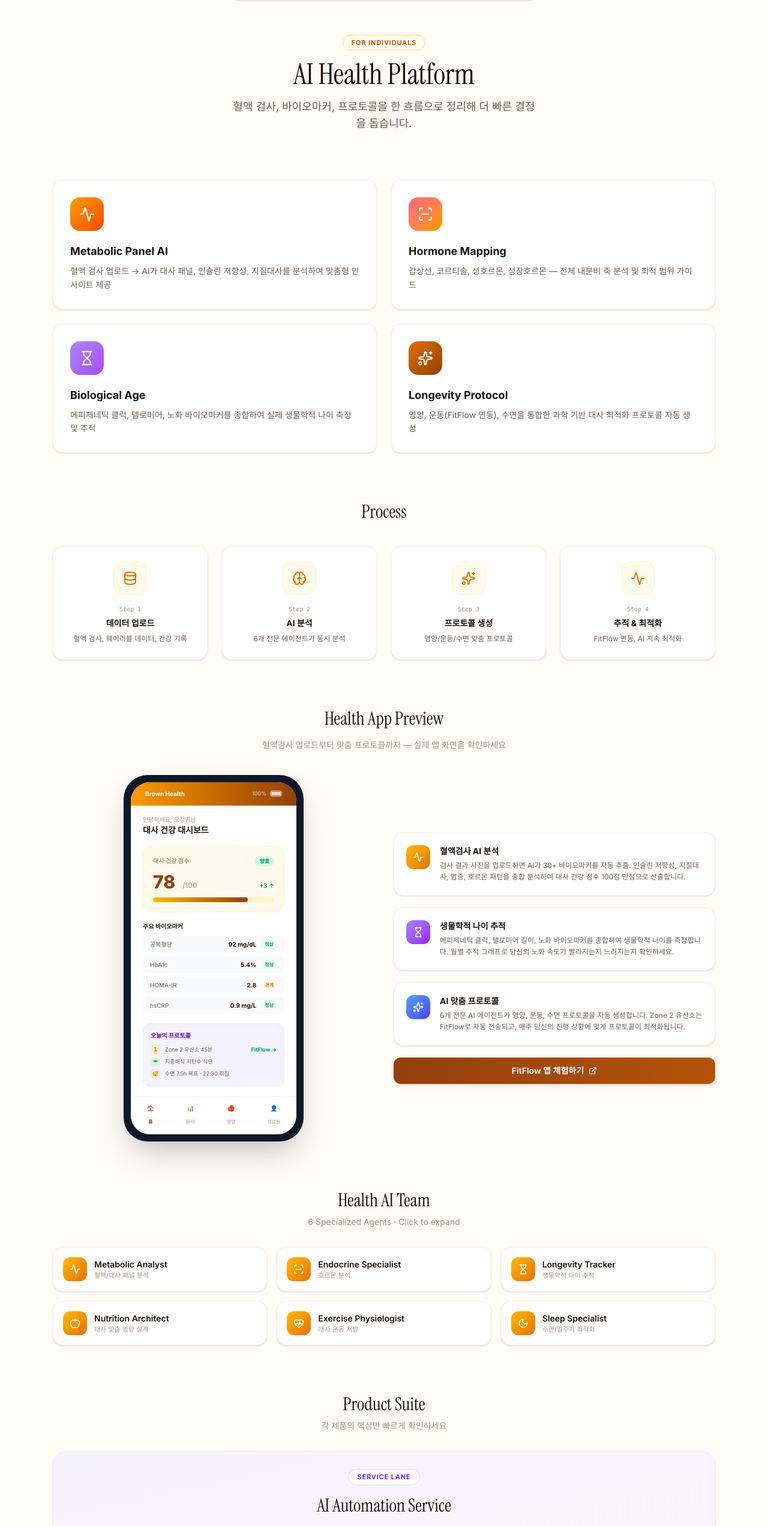
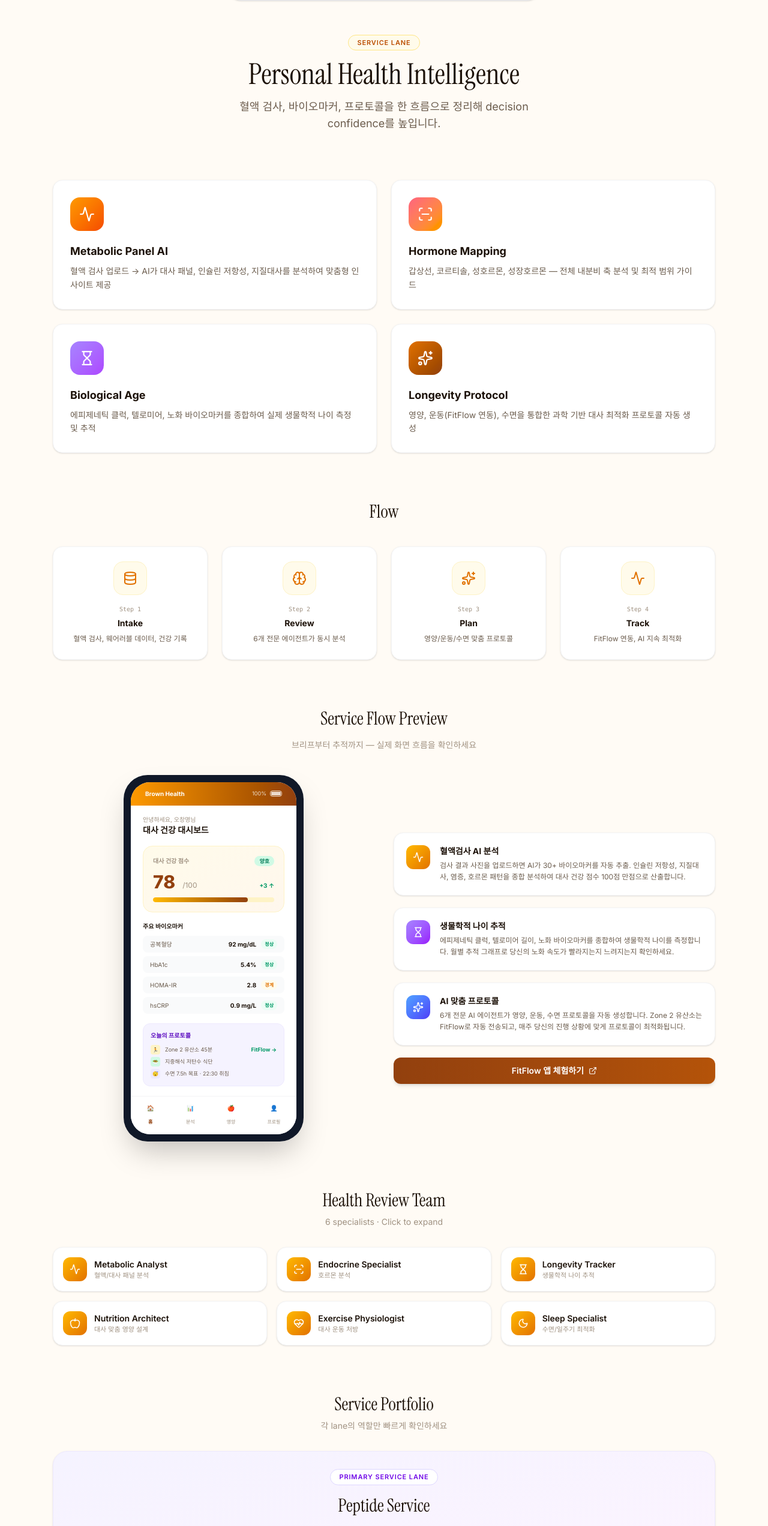
Before and after one commit to ohbryt/brown-ai, a React (Vite) app: page / in a window 1280 px wide. Shown: the part 1162-3706 px from the top of the page at 60% size. Built offline with nearby package versions, Linux system fonts and the light colour scheme.

Commit message:
Refine lower section copy

```diff
--- a/src/App.tsx
+++ b/src/App.tsx
@@ -824,10 +824,10 @@ export function App() {
             <div className="space-y-20">
               {/* Tagline */}
               <div className="text-center">
-                <span className="section-badge bg-amber-50 text-amber-700 border border-amber-200 mb-4">For Individuals</span>
-                <h2 className="heading-serif text-4xl sm:text-5xl mb-4">AI Health Platform</h2>
+                <span className="section-badge bg-amber-50 text-amber-700 border border-amber-200 mb-4">Service Lane</span>
+                <h2 className="heading-serif text-4xl sm:text-5xl mb-4">Personal Health Intelligence</h2>
                 <p className="text-text-secondary max-w-lg mx-auto text-lg">
-                  혈액 검사, 바이오마커, 프로토콜을 한 흐름으로 정리해 더 빠른 결정을 돕습니다.
+                  혈액 검사, 바이오마커, 프로토콜을 한 흐름으로 정리해 decision confidence를 높입니다.
                 </p>
               </div>
 
@@ -849,13 +849,13 @@ export function App() {
 
               {/* How it works */}
               <div>
-                <h3 className="heading-serif text-3xl text-center mb-10">Process</h3>
+                <h3 className="heading-serif text-3xl text-center mb-10">Flow</h3>
                 <div className="grid sm:grid-cols-2 lg:grid-cols-4 gap-6">
                   {[
-                    { num: "1", title: "데이터 업로드", desc: "혈액 검사, 웨어러블 데이터, 건강 기록", icon: Database },
-                    { num: "2", title: "AI 분석", desc: "6개 전문 에이전트가 동시 분석", icon: Brain },
-                    { num: "3", title: "프로토콜 생성", desc: "영양/운동/수면 맞춤 프로토콜", icon: Sparkles },
-                    { num: "4", title: "추적 & 최적화", desc: "FitFlow 연동, AI 지속 최적화", icon: Activity },
+                    { num: "1", title: "Intake", desc: "혈액 검사, 웨어러블 데이터, 건강 기록", icon: Database },
+                    { num: "2", title: "Review", desc: "6개 전문 에이전트가 동시 분석", icon: Brain },
+                    { num: "3", title: "Plan", desc: "영양/운동/수면 맞춤 프로토콜", icon: Sparkles },
+                    { num: "4", title: "Track", desc: "FitFlow 연동, AI 지속 최적화", icon: Activity },
                   ].map((item) => {
                     const Icon = item.icon;
                     return (
@@ -874,8 +874,8 @@ export function App() {
 
               {/* Health App Showcase */}
               <div>
-                <h3 className="heading-serif text-3xl text-center mb-4">Health App Preview</h3>
-                <p className="text-sm text-text-muted text-center mb-10">혈액검사 업로드부터 맞춤 프로토콜까지 — 실제 앱 화면을 확인하세요</p>
+                <h3 className="heading-serif text-3xl text-center mb-4">Service Flow Preview</h3>
+                <p className="text-sm text-text-muted text-center mb-10">브리프부터 추적까지 — 실제 화면 흐름을 확인하세요</p>
 
                 <div className="grid lg:grid-cols-2 gap-8">
                   {/* App Mockup — Phone Frame */}
@@ -1011,8 +1011,8 @@ export function App() {
 
               {/* Health Agents */}
               <div>
-                <h3 className="heading-serif text-3xl text-center mb-2">Health AI Team</h3>
-                <p className="text-sm text-text-muted text-center mb-8">6 Specialized Agents · Click to expand</p>
+                <h3 className="heading-serif text-3xl text-center mb-2">Health Review Team</h3>
+                <p className="text-sm text-text-muted text-center mb-8">6 specialists · Click to expand</p>
                 <div className="grid sm:grid-cols-2 lg:grid-cols-3 gap-4">
                   {healthAgents.map((a) => <AgentCard key={a.slug} agent={a} accentColor="from-amber-400 to-amber-600" />)}
                 </div>
@@ -1020,19 +1020,19 @@ export function App() {
 
               {/* Products — Expandable Cards */}
               <div id="products">
-                <h3 className="heading-serif text-3xl text-center mb-2">Product Suite</h3>
-                <p className="text-sm text-text-muted text-center mb-8">각 제품의 핵심만 빠르게 확인하세요</p>
+                <h3 className="heading-serif text-3xl text-center mb-2">Service Portfolio</h3>
+                <p className="text-sm text-text-muted text-center mb-8">각 lane의 역할만 빠르게 확인하세요</p>
                 <div className="mb-8 bg-gradient-to-br from-violet-50 to-fuchsia-50 border border-violet-100 rounded-3xl p-7 shadow-sm">
                   <div className="max-w-3xl mx-auto text-center">
-                    <span className="section-badge bg-white text-violet-700 border border-violet-200 mb-4">Service Lane</span>
-                    <h4 className="heading-serif text-3xl mb-3">AI Automation Service</h4>
+                    <span className="section-badge bg-white text-violet-700 border border-violet-200 mb-4">Primary Service Lane</span>
+                    <h4 className="heading-serif text-3xl mb-3">Peptide Service</h4>
                     <p className="text-text-secondary mb-5 max-w-2xl mx-auto">
-                      We design tailored AI automation systems that eliminate repetitive work, connect your tools, and leave your team with a reliable handoff.
+                      Peptide projects, quotes, and consults start here. One brief, one scope, one human review gate.
                     </p>
                     <div className="flex flex-wrap justify-center gap-3 text-xs text-violet-700 font-medium">
-                      <span className="px-3 py-1.5 rounded-full bg-white border border-violet-100">Discovery calls</span>
-                      <span className="px-3 py-1.5 rounded-full bg-white border border-violet-100">Claude Code prompts</span>
-                      <span className="px-3 py-1.5 rounded-full bg-white border border-violet-100">N8N / MCP delivery</span>
+                      <span className="px-3 py-1.5 rounded-full bg-white border border-violet-100">Request a Brief</span>
+                      <span className="px-3 py-1.5 rounded-full bg-white border border-violet-100">Scope Review</span>
+                      <span className="px-3 py-1.5 rounded-full bg-white border border-violet-100">Human review</span>
                     </div>
                   </div>
                 </div>
@@ -1071,15 +1071,15 @@ export function App() {
               {/* Tagline */}
               <div className="text-center">
                 <span className="section-badge bg-violet-50 text-violet-700 border border-violet-200 mb-4">For Pharma & Biotech</span>
-                <h2 className="heading-serif text-4xl sm:text-5xl mb-4">AI Drug Discovery Pipeline</h2>
+                <h2 className="heading-serif text-4xl sm:text-5xl mb-4">Discovery and Translational Planning</h2>
                 <p className="text-text-secondary max-w-lg mx-auto text-lg">
-                  노화/대사 분야에 특화된 AI 신약 발굴. 타겟 발굴부터 FDA 제출까지 AI가 가속합니다.
+                  노화/대사 타겟 발굴부터 번역 패키지 정리까지, decision-ready research로 묶습니다.
                 </p>
               </div>
 
               {/* Focus Areas */}
               <div>
-                <h3 className="heading-serif text-3xl text-center mb-8">Focus Areas</h3>
+                <h3 className="heading-serif text-3xl text-center mb-8">Key Questions</h3>
                 <div className="grid sm:grid-cols-3 gap-5">
                   {[
                     { title: "Aging Therapeutics", desc: "세노리틱스, mTOR 억제제, NAD+ 부스터, 텔로미어 유지", icon: Hourglass },
@@ -1398,10 +1398,10 @@ export function App() {
         <div className="max-w-5xl mx-auto px-6">
           <div className="text-center mb-12">
             <span className="section-badge bg-amber-50 text-brand border border-amber-200 mb-4">Platform</span>
-            <h2 className="heading-serif text-4xl mb-3">Shared Platform Team</h2>
+            <h2 className="heading-serif text-4xl mb-3">Core Operating Team</h2>
             <p className="text-text-secondary max-w-md mx-auto">
-              세 사업부를 지원하는 공통 인프라 팀.
-              HIPAA 준수 데이터 파이프라인, AI/ML 모델, 규제 컴플라이언스.
+              세 lane을 받쳐주는 공통 운영팀.
+              데이터, 실행, 규제, 그리고 human review를 연결합니다.
             </p>
           </div>
           <div className="grid sm:grid-cols-2 lg:grid-cols-3 gap-4 max-w-3xl mx-auto">
```
